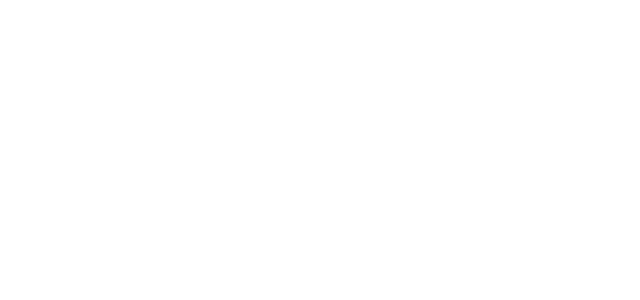
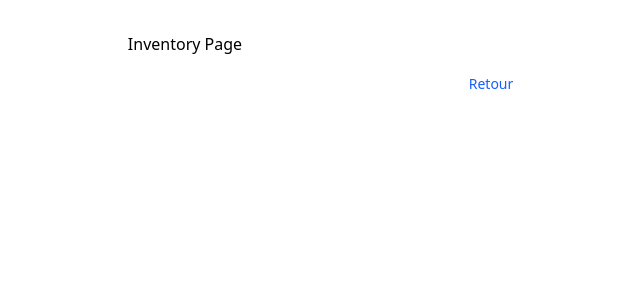
Before and after one commit to raphpay/rapid-cash-point, a React (Vite) app in the folder frontend/: page /inventory in a window 1280 px wide. Before the commit this address had no page. Shown: the top 300 px of the page, without its empty margins (149-789 px from the left). Built offline with nearby package versions, Linux system fonts and the light colour scheme.

Commit message:
Handle navigation to inventory page

```diff
--- a/frontend/src/App.tsx
+++ b/frontend/src/App.tsx
@@ -5,6 +5,7 @@
 import { BarcodeScanPage } from "./ui/pages/BarcodeScanPage";
 import { DrawerPage } from "./ui/pages/DrawerPage";
 import { HomePage } from "./ui/pages/HomePage";
+import { InventoryPage } from "./ui/pages/InventoryPage";
 import { ReceiptPrintingPage } from "./ui/pages/ReceiptPrintingPage";
 
 const AppContent: React.FC = () => {
@@ -14,6 +15,7 @@
       <Route path="/barcode-scan" element={<BarcodeScanPage />} />
       <Route path="/ticket-printing" element={<ReceiptPrintingPage />} />
       <Route path="/drawer" element={<DrawerPage />} />
+      <Route path="/inventory" element={<InventoryPage />} />
     </Routes>
   );
 };
--- a/frontend/src/ui/pages/HomePage.tsx
+++ b/frontend/src/ui/pages/HomePage.tsx
@@ -33,6 +33,13 @@
       >
         Ouverture tiroir
       </Button>
+      <Button
+        onClick={() => {
+          navigate("/inventory");
+        }}
+      >
+        Inventaire
+      </Button>
     </div>
   );
 };
--- /dev/null
+++ b/frontend/src/ui/pages/InventoryPage.tsx
@@ -0,0 +1,21 @@
+import { useNavigate } from "react-router-dom";
+import { Button } from "../components/Button";
+
+export const InventoryPage = () => {
+  const navigate = useNavigate();
+
+  return (
+    <div className="grid grid-cols-2 gap-2">
+      <p>Inventory Page</p>
+      <Button
+        className="col-span-2"
+        variant="ghost"
+        onClick={() => {
+          navigate("/");
+        }}
+      >
+        Retour
+      </Button>
+    </div>
+  );
+};
```
